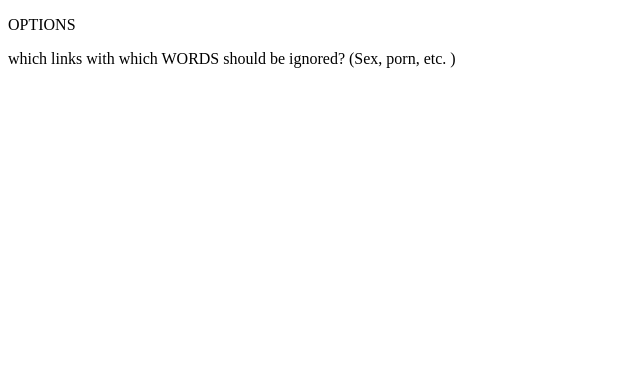
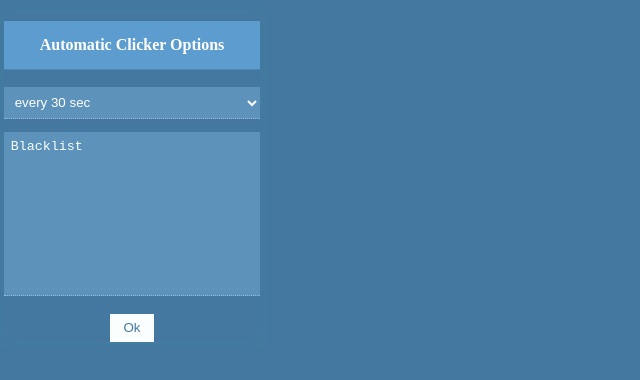
Before and after one commit to alexfeh/ChromeAddon, a browser extension: page options.html in a window 1280 px wide. Shown: the whole page, without its empty margins (0-640 px from the left). Drawn offline with Linux system fonts and the light colour scheme.

Commit message:
added styles to popup and options

```diff
--- a/options.html
+++ b/options.html
@@ -3,11 +3,31 @@
 <head>
     <meta charset="UTF-8">
     <title>Settings</title>
+    <link rel="stylesheet" type="text/css" href="styles.css">
 </head>
 <body>
-<p> OPTIONS </p>
+<!--<p> OPTIONS </p>
 
-<p> which links with which WORDS should be ignored? (Sex, porn, etc. )</p>
+<p> which links with which WORDS should be ignored? (Sex, porn, etc. )</p>-->
+
+<div class="dialog">
+    <div class="title">Automatic Clicker Options</div>
+    <!--<p>duration</p>-->
+    <select name="type">
+        <option value="a">every 30 sec</option>
+        <option value="a">every 1 min</option>
+        <option value="a">every 2 min</option>
+        <option value="a">every 5 min</option>
+        <option value="a">every 10 min</option>
+        <option value="a">every 30 min</option>
+    </select>
+    <!--<input name="start_dtm" type="datetime-local"/>
+    <input name="duration" type="time"/>
+    <input name="name" type="text" placeholder="Name"/>
+    <input name="location" type="text" placeholder="Location"/>-->
+    <textarea name="description" placeholder="Blacklist" cols="30" rows="10" wrap="soft"></textarea>
+    <input type="submit" value="Ok"/>
+</div>
 
 </body>
 </html>
--- /dev/null
+++ b/styles.css
@@ -0,0 +1,76 @@
+*
+{
+    box-sizing: border-box;
+}
+body {
+    position: relative;
+    text-align: center;
+    background: #4478a0;
+    margin: 13px 4px 13px 4px;
+    display: inline-block;
+    width: 256px;
+    box-shadow: 0px 0px 8px rgba(68, 140, 160, 0.5);
+}
+
+.button {
+    border:none;
+    background: #FAFEFF;
+    padding: .5em 1em;
+    margin-top: 1em;
+    color:#4478a0;
+}
+
+.title {
+    color: #fff;
+    font-weight: bold;
+    text-align: center;
+    border: 1px solid #5189B5;
+    border-width: 0px 0px 1px 0px;
+    margin-left: 0;
+    margin-right: 0;
+    margin-bottom: 4px;
+    margin-top: 8px;
+    padding: 8px 16px;
+    background: #5C9CCE;
+    box-shadow: 0px 1px 4px rgba(68, 120, 160, 0.1);
+    font-size: 16px;
+    line-height:2em;
+}
+
+textarea,input[type=text],input[type=datetime-local],input[type=time],select
+{
+    color: #fff;
+    border: 0;
+    outline: 0;
+    resize: none;
+    margin: 0;
+    margin-top: 1em;
+    padding: .5em;
+    width:100%;
+    border-bottom: 1px dotted rgba(250, 250, 250, 0.4);
+    background:#5d92ba;
+}
+input[type=text]:focus,input[type=datetime-local]:focus,input[type=time]:focus {
+    background-color: #4478a0;
+}
+input[type=submit]
+{
+    border:none;
+    background: #FAFEFF;
+    padding: .5em 1em;
+    margin-top: 1em;
+    color:#4478a0;
+}
+input[type=submit]:active
+{
+    background: #E1E5E5;
+}
+input:-moz-placeholder, textarea:-moz-placeholder {
+    color: #FAFEFF;
+}
+input:-ms-input-placeholder, textarea:-ms-input-placeholder {
+    color: #FAFEFF;
+}
+input::-webkit-input-placeholder, textarea::-webkit-input-placeholder {
+    color:#FAFEFF;
+}
```
Also changed, not shown: popup.html (+6 -18 lines).
